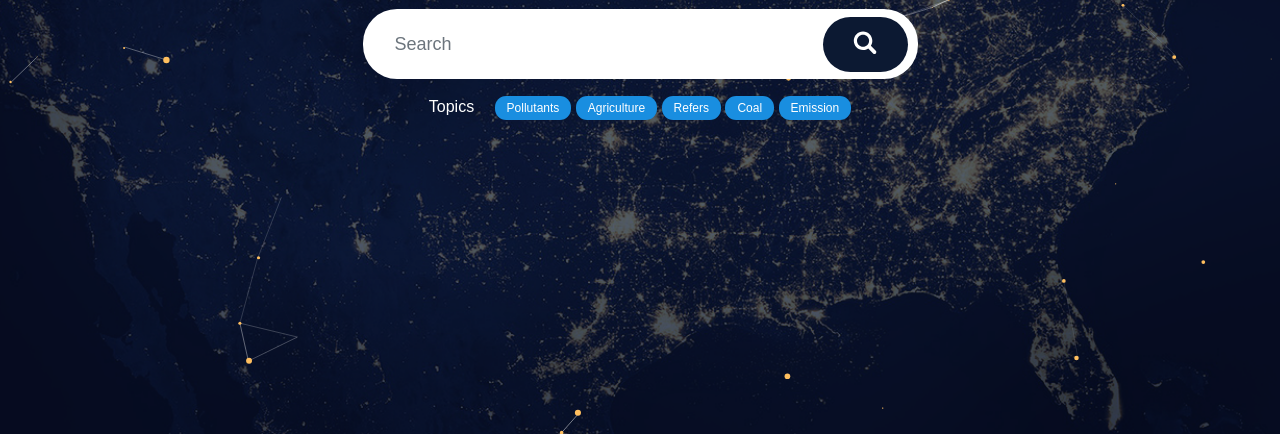
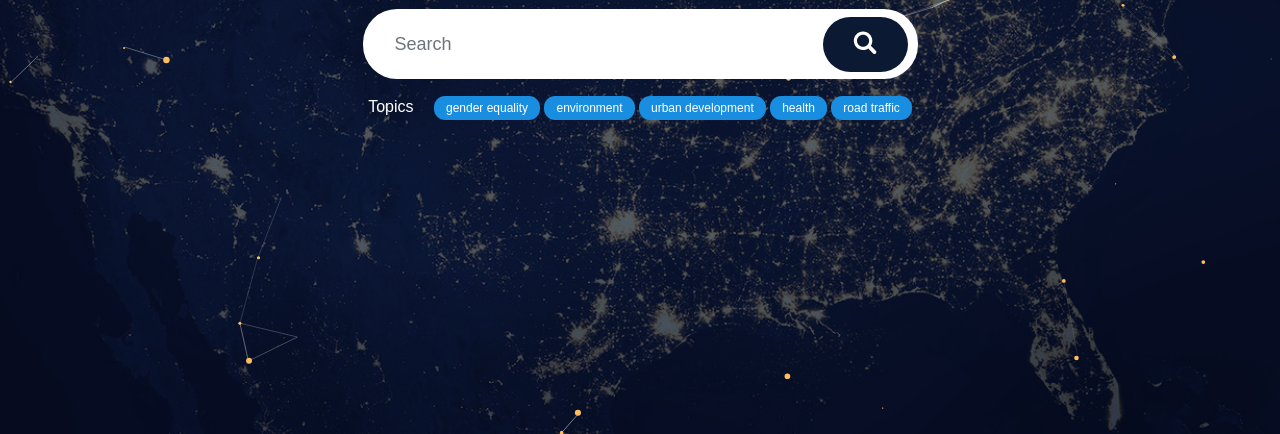
Before and after one commit to mr-bchan/adb_web_cmai, a plain HTML site: page neural-mechanics/index.html in a window 1280 px wide. Shown: the part 366-800 px from the top of the page. Drawn offline with nearby package versions, Linux system fonts and the light colour scheme.

Commit message:
Update suggested keywords

```diff
--- a/neural-mechanics/index.html
+++ b/neural-mechanics/index.html
@@ -56,11 +56,11 @@
                     </form>
                     <div class="center">
                         <label class="topics-label">Topics</label>
-                        <span class="badge badge-primary">Pollutants</span>
-                        <span class="badge badge-primary">Agriculture</span>
-                        <span class="badge badge-primary">Refers</span>
-                        <span class="badge badge-primary">Coal</span>
-                        <span class="badge badge-primary">Emission</span>
+                        <span class="badge badge-primary">gender equality</span>
+                        <span class="badge badge-primary">environment</span>
+                        <span class="badge badge-primary">urban development</span>
+                        <span class="badge badge-primary">health</span>
+                        <span class="badge badge-primary">road traffic</span>
                     </div>
                 </div>
                 <!-- <div class="col-sm"></div> -->
```
